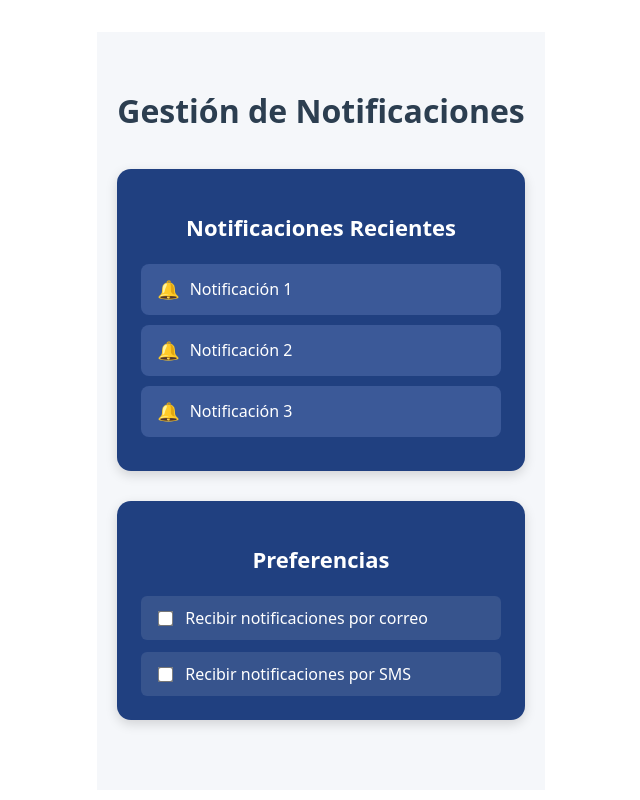
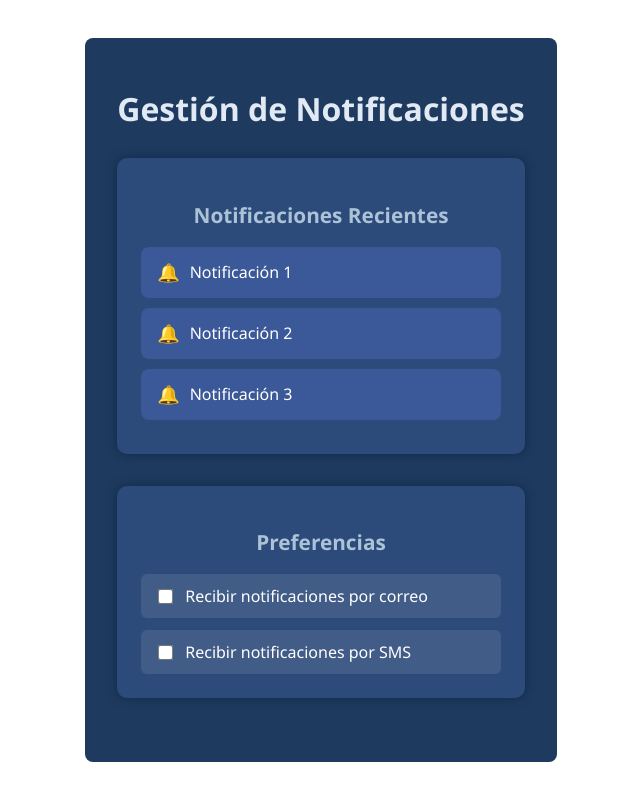
Before and after one commit to Grupo01-AplicacionesWeb202501/eduflow-frontend, a Vue app: page /notificaciones in a window 1280 px wide. Shown: the top 800 px of the page, without its empty margins (319-959 px from the left). Built offline with nearby package versions, Linux system fonts and the light colour scheme.

Commit message:
Update NotificationPage.vue

```diff
--- a/src/pages/NotificationPage.vue
+++ b/src/pages/NotificationPage.vue
@@ -1,6 +1,6 @@
 <template>
-  <div class="container">
-    <h1 class="title">Gestión de Notificaciones</h1>
+  <div class="notification-wrapper">
+    <h1>Gestión de Notificaciones</h1>
 
     <div class="card">
       <h2 class="section-title">Notificaciones Recientes</h2>
@@ -28,38 +28,44 @@ export default {
 </script>
 
 <style scoped>
-.container {
-  max-width: 1200px;
-  margin: auto;
-  padding: 40px 20px;
-  background-color: #f5f7fa;
+.notification-wrapper {
+  font-family: "Segoe UI", Tahoma, Geneva, Verdana, sans-serif;
+  background-color: #1e3a5f; /* fondo azul oscuro */
+  color: #dbe6f3;
+  padding: 2rem;
+  min-height: 90vh;
+  border-radius: 8px;
 }
 
-.title {
+h1 {
   text-align: center;
-  font-size: 32px;
-  color: #2c3e50;
-  margin-bottom: 40px;
+  margin-bottom: 2rem;
+  font-size: 2rem;
+  font-weight: 700;
+  color: #e1e9f5;
 }
 
 .card {
-  background-color: #204080;
-  padding: 24px;
-  border-radius: 14px;
-  box-shadow: 0 4px 12px rgba(0, 0, 0, 0.15);
-  color: white;
-  margin-bottom: 30px;
+  background-color: #2c4a7a;
+  border-radius: 10px;
+  padding: 1.5rem;
+  margin-bottom: 2rem;
+  box-shadow: 0 0 10px #0f2945;
+  color: #e9f2ff;
 }
 
 .section-title {
-  font-size: 22px;
-  margin-bottom: 20px;
+  font-size: 1.3rem;
+  margin-bottom: 1rem;
+  font-weight: 700;
+  text-align: center;
+  color: #acc2d7;
 }
 
-/* Ajustes para pantallas grandes */
-@media screen and (min-width: 1400px) {
-  .container {
-    max-width: 90%;
+/* Responsivo */
+@media (max-width: 900px) {
+  .notification-wrapper {
+    padding: 1.5rem 1rem;
   }
 }
 </style>
```
